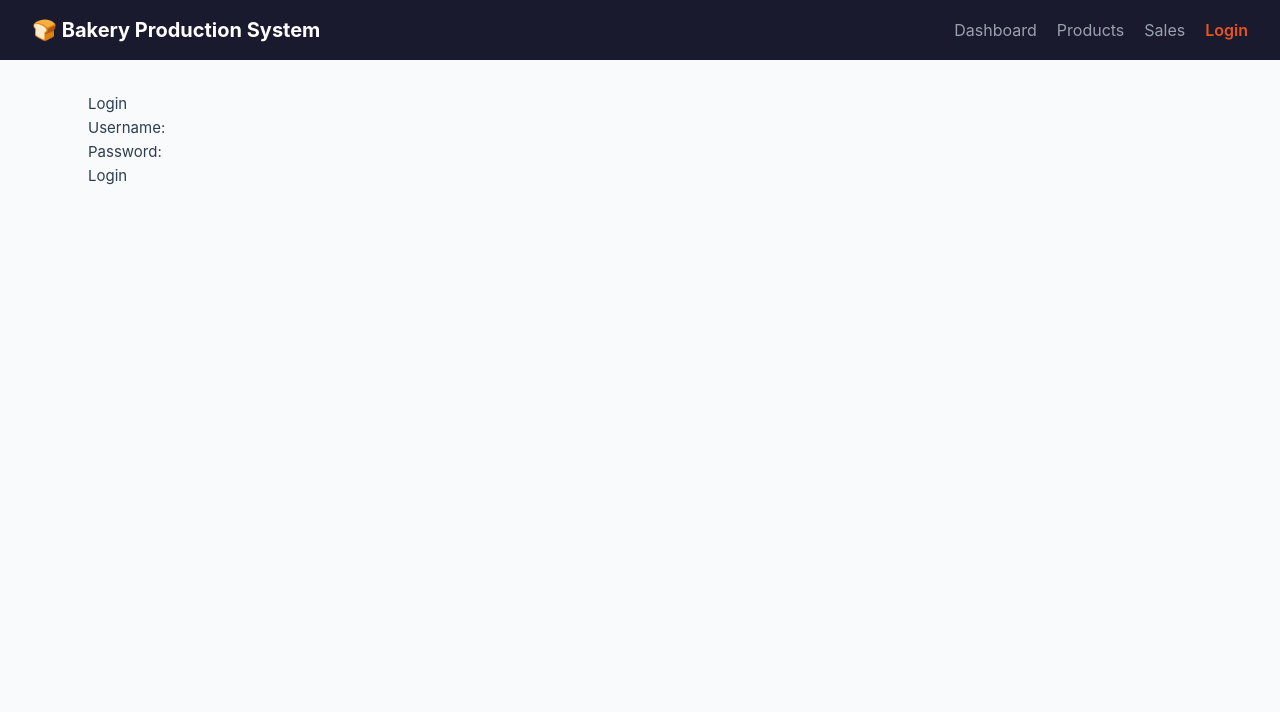
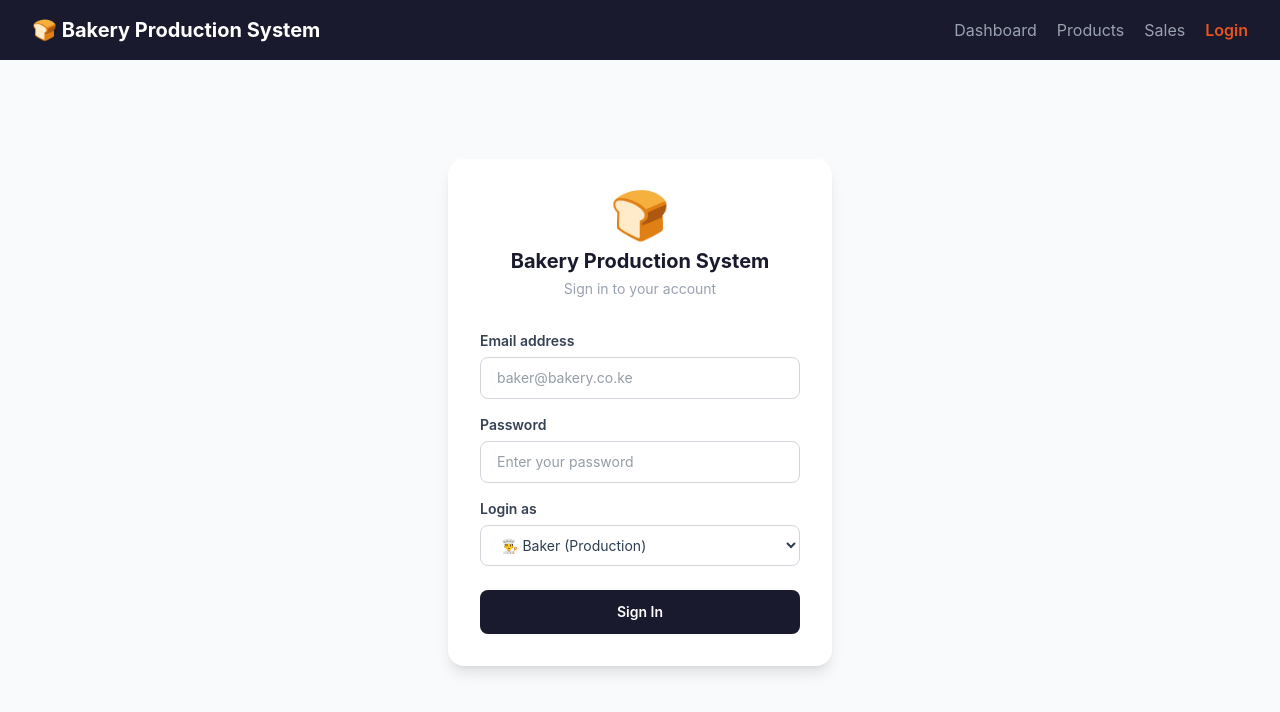
Before and after one commit to CleoCTech/bakery-production-system-demo, a Vue app in the folder frontend/: page /login in a window 1280 px wide. Shown: the top 712 px of the page. Built offline with nearby package versions, Linux system fonts and the light colour scheme.

Commit message:
WIP: LoginView

```diff
--- a/frontend/src/views/LoginView.vue
+++ b/frontend/src/views/LoginView.vue
@@ -1,21 +1,113 @@
 <script setup>
+import { ref, computed } from 'vue'
+import { useRouter } from 'vue-router'
+
+
+const router = useRouter()
+
+const email = ref('')
+const password = ref('')
+const role = ref('baker')
+const isLoading = ref(false)
+const errorMessage = ref('')
+
+async function handleLogin() {
+  errorMessage.value = ''
+  isLoading.value = true
+
+  // Simulate API delay
+  await new Promise(resolve => setTimeout(resolve, 800))
+
+  // In Week 6:
+  // try {
+  //   const response = await axios.post('/api/login', { email, password })
+  //   authStore.setUser(response.data.user, response.data.token)
+  //   router.push('/')
+  // } catch (err) {
+  //   errorMessage.value = 'Invalid email or password'
+  // }
+
+  console.log(`Login: ${email.value} as ${role.value}`)
+  isLoading.value = false
+  router.push('/')
+}
+
 
 </script>
 
 <template>
-  <main>
-    <h1>Login</h1>
+  <div class="flex justify-center items-center min-h-[80vh] px-4">
+    <div class="bg-white w-full max-w-sm rounded-2xl shadow-lg p-8">
 
-    <form>
-      <div>
-        <label for="username">Username:</label>
-        <input type="text" id="username" name="username">
+      <!-- Branding -->
+      <div class="text-center mb-8">
+        <span class="text-5xl block mb-2">🍞</span>
+        <h1 class="text-xl font-bold text-[#1A1A2E]">Bakery Production System</h1>
+        <p class="text-gray-400 text-sm mt-1">Sign in to your account</p>
       </div>
-      <div>
-        <label for="password">Password:</label>
-        <input type="password" id="password" name="password">
+
+      <!-- Error banner -->
+      <div v-if="errorMessage"
+           class="bg-red-50 text-red-700 border-l-4 border-red-500 px-4 py-3 rounded-lg text-sm mb-4">
+        {{ errorMessage }}
       </div>
-      <button type="submit">Login</button>
-    </form>
-  </main>
+
+      <!-- Email -->
+      <div class="mb-4">
+        <label class="block text-sm font-semibold text-gray-700 mb-1.5">Email address</label>
+        <input
+          v-model="email"
+          type="email"
+          placeholder="baker@bakery.co.ke"
+          :disabled="isLoading"
+          class="w-full px-4 py-2.5 border border-gray-300 rounded-lg text-sm
+                 focus:outline-none focus:border-blue-500 focus:ring-2 focus:ring-blue-100
+                 disabled:bg-gray-50 disabled:text-gray-400 transition"
+        >
+      </div>
+
+      <!-- Password -->
+      <div class="mb-4">
+        <label class="block text-sm font-semibold text-gray-700 mb-1.5">Password</label>
+        <input
+          v-model="password"
+          type="password"
+          placeholder="Enter your password"
+          :disabled="isLoading"
+          class="w-full px-4 py-2.5 border border-gray-300 rounded-lg text-sm
+                 focus:outline-none focus:border-blue-500 focus:ring-2 focus:ring-blue-100
+                 disabled:bg-gray-50 disabled:text-gray-400 transition"
+        >
+      </div>
+
+      <!-- Role selector -->
+      <div class="mb-6">
+        <label class="block text-sm font-semibold text-gray-700 mb-1.5">Login as</label>
+        <select
+          v-model="role"
+          :disabled="isLoading"
+          class="w-full px-4 py-2.5 border border-gray-300 rounded-lg text-sm bg-white
+                 focus:outline-none focus:border-blue-500 focus:ring-2 focus:ring-blue-100
+                 disabled:bg-gray-50 disabled:text-gray-400 transition"
+        >
+          <option value="admin">👔 Admin (Owner/Manager)</option>
+          <option value="baker">👨‍🍳 Baker (Production)</option>
+          <option value="cashier">💰 Cashier (Sales)</option>
+        </select>
+      </div>
+
+      <!-- Submit -->
+      <button
+        @click="handleLogin"
+        :disabled="isLoading"
+        class="w-full py-3 bg-[#1A1A2E] text-white rounded-lg font-semibold text-sm
+               hover:bg-[#E8541E] transition-colors
+               disabled:bg-gray-400 disabled:cursor-not-allowed"
+      >
+        {{ isLoading ? 'Signing in...' : 'Sign In' }}
+      </button>
+
+      <!-- STUDENTS: Add validation errors and extra features here -->
+    </div>
+  </div>
 </template>
```
